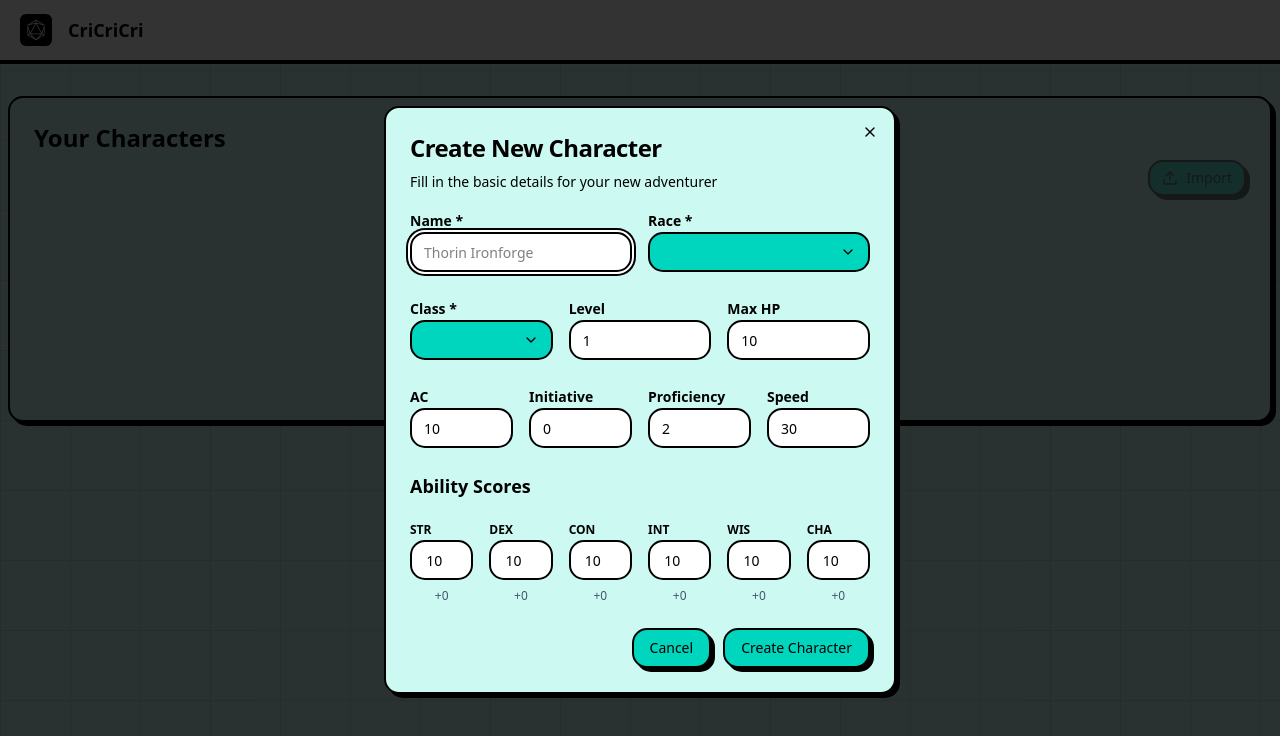
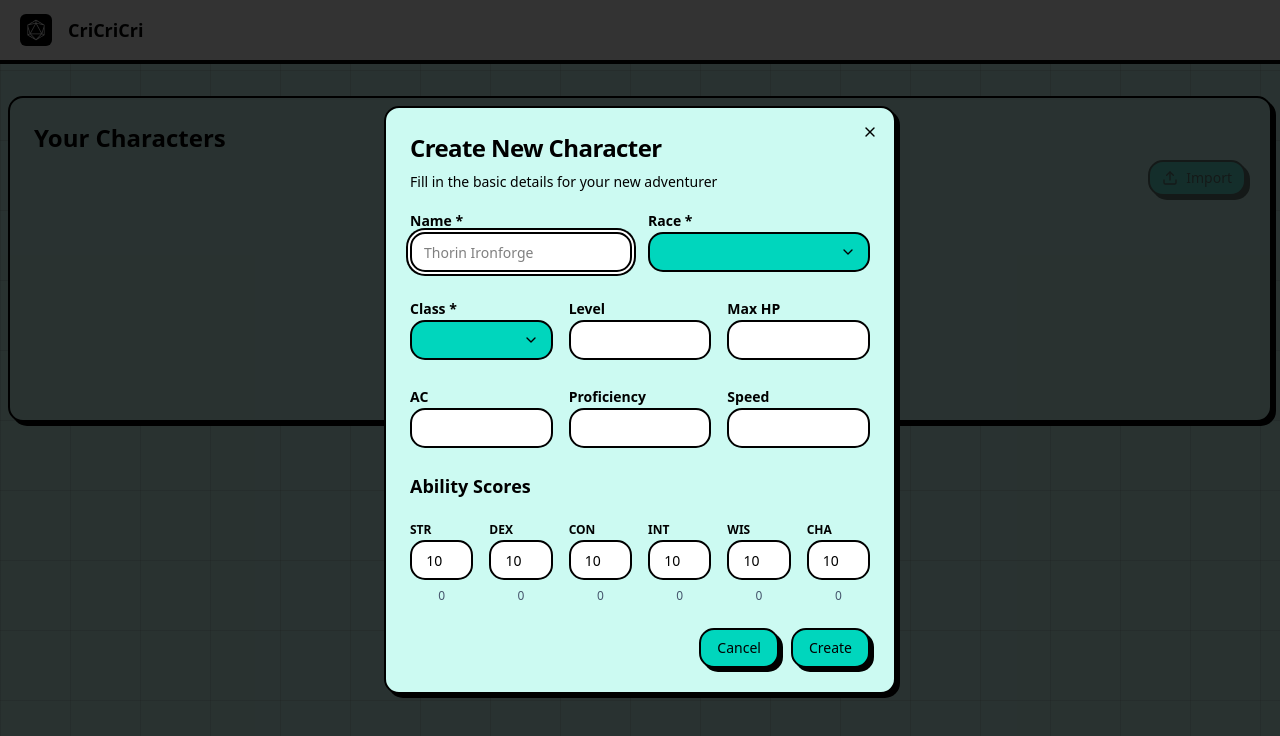
Before and after one commit to reloadedhead/cri-cri-cri, a Next.js app: page / in a window 1280 px wide. Both pictures are taken after a click on the button "Create Character". Shown: the top 736 px of the page. Built offline with nearby package versions, Linux system fonts and the light colour scheme.

Commit message:
improves creation

```diff
--- a/app/characters/[id]/sheet/ability-score.tsx
+++ b/app/characters/[id]/sheet/ability-score.tsx
@@ -7,10 +7,11 @@ interface Props {
 	name: Ability;
 	score: number;
 	icon: FC<{ className?: string }>;
-  modifier: number;
 }
 
-export function AbilityScore({ name, score, modifier, icon: Icon }: Props) {
+export function AbilityScore({ name, score, icon: Icon }: Props) {
+	const modifier = Math.floor((score - 10) / 2);
+
 	return (
 		<Card className="flex flex-col items-center px-4 bg-secondary-background">
 			<Icon className="w-5 h-5 mb-2 text-slate-600 dark:text-slate-400" />
--- a/components/create-character.tsx
+++ b/components/create-character.tsx
@@ -1,5 +1,4 @@
 "use client";
-
 import { Button } from "@/components/ui/button";
 import {
 	Dialog,
@@ -13,10 +12,11 @@ import { Input } from "@/components/ui/input";
 import { Label } from "@/components/ui/label";
 import { useClassOptions } from "@/hooks/use-class-options";
 import { useRaceOptions } from "@/hooks/use-race-options";
-import { Character, Class } from "@/models/character";
 import { useCharacterStore } from "@/store/use-character-store";
 import { useRouter } from "next/navigation";
-import { SubmitEvent, useState } from "react";
+import { SubmitEvent, useRef, useState } from "react";
+import { z } from "zod";
+import { Abilities, Ability, Classes, Races } from "../models/character";
 import {
 	Select,
 	SelectContent,
@@ -30,30 +30,16 @@ interface CreateCharacterModalProps {
 	onOpenChange: (open: boolean) => void;
 }
 
-const calculateModifier = (score: number): number => {
-	return Math.floor((score - 10) / 2);
-};
-
 export default function CreateCharacterModal({
 	open,
 	onOpenChange,
 }: CreateCharacterModalProps) {
 	const router = useRouter();
 	const { add } = useCharacterStore();
-	const [isCreating, setIsCreating] = useState(false);
 	const classOptions = useClassOptions();
 	const raceOptions = useRaceOptions();
-
-	const [formData, setFormData] = useState({
-		name: "",
-		race: "",
-		class: "Druid",
-		level: 1,
-		maxHP: 10,
-		ac: 10,
-		initiative: 0,
-		proficiency: 2,
-		speed: 30,
+	const formRef = useRef<HTMLFormElement>(null);
+	const [abilities, setAbilities] = useState<Record<Ability, number>>({
 		strength: 10,
 		dexterity: 10,
 		constitution: 10,
@@ -62,73 +48,66 @@ export default function CreateCharacterModal({
 		charisma: 10,
 	});
 
-	const handleSubmit = async (e: SubmitEvent<HTMLFormElement>) => {
-		e.preventDefault();
-		setIsCreating(true);
+	const getModifierOf = (ability: Ability) => {
+		const value = Number(abilities?.[ability]);
 
-		const character: Omit<Character, "id"> = {
-			name: formData.name,
-			race: formData.race,
-			class: formData.class as Class,
-			level: formData.level,
-			hp: {
-				current: formData.maxHP,
-				max: formData.maxHP,
-			},
-			ac: formData.ac,
-			initiative: formData.initiative,
-			proficiency: formData.proficiency,
-			speed: formData.speed,
-			abilities: {
-				Strength: {
-					score: formData.strength,
-					modifier: calculateModifier(formData.strength),
-				},
-				Dexterity: {
-					score: formData.dexterity,
-					modifier: calculateModifier(formData.dexterity),
-				},
-				Constitution: {
-					score: formData.constitution,
-					modifier: calculateModifier(formData.constitution),
-				},
-				Intelligence: {
-					score: formData.intelligence,
-					modifier: calculateModifier(formData.intelligence),
-				},
-				Wisdom: {
-					score: formData.wisdom,
-					modifier: calculateModifier(formData.wisdom),
-				},
-				Charisma: {
-					score: formData.charisma,
-					modifier: calculateModifier(formData.charisma),
-				},
-			},
-			weapons: [],
-			armor: [],
-			skills: [],
-		};
+		if (Number.isInteger(value)) {
+			return Math.floor((value - 10) / 2);
+		}
 
-		const id = add(character);
-		router.push(`/character/${id}`);
+		return null;
 	};
 
-	const updateField = (field: string, value: string | number) => {
-		setFormData((prev) => ({ ...prev, [field]: value }));
+	const onSubmit = (event: SubmitEvent<HTMLFormElement>) => {
+		event.stopPropagation();
+		event.preventDefault();
+
+		const formData = new FormData(event.currentTarget);
+
+		const parsed = z
+			.object({
+				name: z.string(),
+				level: z.coerce.number().min(1).max(20),
+				race: z.enum(Races),
+				class: z.enum(Classes),
+				ac: z.coerce.number(),
+				maxHp: z.coerce.number(),
+				proficiency: z.coerce.number(),
+				speed: z.coerce.number(),
+				strength: z.coerce.number(),
+				dexterity: z.coerce.number(),
+				constitution: z.coerce.number(),
+				charisma: z.coerce.number(),
+				wisdom: z.coerce.number(),
+				intelligence: z.coerce.number(),
+			})
+			.safeParse(Object.fromEntries(formData.entries()));
+
+		if (parsed.success) {
+			const { id } = add(parsed.data);
+
+			router.push(`/characters/${id}/sheet`);
+		} else {
+			console.error(parsed.error);
+			alert(
+				"There's some error in your form and I had no time to build a nicer UI. 😔",
+			);
+		}
 	};
 
 	return (
 		<Dialog open={open} onOpenChange={onOpenChange}>
 			<DialogContent className="max-w-2xl max-h-[90vh] overflow-y-auto">
 				<DialogHeader>
-					<DialogTitle className="text-2xl">Create New Character</DialogTitle>
+					<DialogTitle className="text-2xl">
+						Create New Character
+					</DialogTitle>
 					<DialogDescription>
 						Fill in the basic details for your new adventurer
 					</DialogDescription>
 				</DialogHeader>
 
-				<form onSubmit={handleSubmit} className="space-y-6">
+				<form ref={formRef} onSubmit={onSubmit} className="space-y-6">
 					{/* Basic Info */}
 					<div className="space-y-4">
 						<div className="grid grid-cols-2 gap-4">
@@ -136,22 +115,25 @@ export default function CreateCharacterModal({
 								<Label htmlFor="name">Name *</Label>
 								<Input
 									id="name"
-									value={formData.name}
-									onChange={(e) => updateField("name", e.target.value)}
+									name="name"
 									placeholder="Thorin Ironforge"
 									required
+									min={1}
 								/>
 							</div>
 							<div className="space-y-2">
 								<Label htmlFor="race">Race *</Label>
-								<Select required>
+								<Select name="race" required>
 									<SelectTrigger>
 										<SelectValue />
 									</SelectTrigger>
 
 									<SelectContent>
 										{raceOptions.map((race) => (
-											<SelectItem key={race.value} value={race.value}>
+											<SelectItem
+												key={race.value}
+												value={race.value}
+											>
 												{race.label}
 											</SelectItem>
 										))}
@@ -163,14 +145,17 @@ export default function CreateCharacterModal({
 						<div className="grid grid-cols-3 gap-4">
 							<div className="space-y-2">
 								<Label htmlFor="class">Class *</Label>
-								<Select>
+								<Select name="class" required>
 									<SelectTrigger>
 										<SelectValue />
 									</SelectTrigger>
 
 									<SelectContent>
 										{classOptions.map((option) => (
-											<SelectItem value={option.value} key={option.value}>
+											<SelectItem
+												value={option.value}
+												key={option.value}
+											>
 												{option.label}
 											</SelectItem>
 										))}
@@ -181,74 +166,54 @@ export default function CreateCharacterModal({
 								<Label htmlFor="level">Level</Label>
 								<Input
 									id="level"
+									name="level"
 									type="number"
 									min="1"
 									max="20"
-									value={formData.level}
-									onChange={(e) =>
-										updateField("level", parseInt(e.target.value))
-									}
 								/>
 							</div>
 							<div className="space-y-2">
-								<Label htmlFor="maxHP">Max HP</Label>
+								<Label htmlFor="maxHp">Max HP</Label>
 								<Input
-									id="maxHP"
+									required
+									id="maxHp"
+									name="maxHp"
 									type="number"
 									min="1"
-									value={formData.maxHP}
-									onChange={(e) =>
-										updateField("maxHP", parseInt(e.target.value))
-									}
 								/>
 							</div>
 						</div>
 
-						<div className="grid grid-cols-4 gap-4">
+						<div className="grid grid-cols-3 gap-4">
 							<div className="space-y-2">
 								<Label htmlFor="ac">AC</Label>
 								<Input
+									required
 									id="ac"
+									name="ac"
 									type="number"
 									min="1"
-									value={formData.ac}
-									onChange={(e) => updateField("ac", parseInt(e.target.value))}
-								/>
-							</div>
-							<div className="space-y-2">
-								<Label htmlFor="initiative">Initiative</Label>
-								<Input
-									id="initiative"
-									type="number"
-									value={formData.initiative}
-									onChange={(e) =>
-										updateField("initiative", parseInt(e.target.value))
-									}
 								/>
 							</div>
 							<div className="space-y-2">
 								<Label htmlFor="proficiency">Proficiency</Label>
 								<Input
+									required
 									id="proficiency"
+									name="proficiency"
 									type="number"
-									min="2"
+									min="0"
 									max="6"
-									value={formData.proficiency}
-									onChange={(e) =>
-										updateField("proficiency", parseInt(e.target.value))
-									}
 								/>
 							</div>
 							<div className="space-y-2">
 								<Label htmlFor="speed">Speed</Label>
 								<Input
+									required
+									name="speed"
 									id="speed"
 									type="number"
 									min="0"
-									value={formData.speed}
-									onChange={(e) =>
-										updateField("speed", parseInt(e.target.value))
-									}
 								/>
 							</div>
 						</div>
@@ -258,36 +223,34 @@ export default function CreateCharacterModal({
 					<div className="space-y-4">
 						<h3 className="text-lg font-semibold">Ability Scores</h3>
 						<div className="grid grid-cols-3 md:grid-cols-6 gap-4">
-							{[
-								{ key: "strength", label: "STR" },
-								{ key: "dexterity", label: "DEX" },
-								{ key: "constitution", label: "CON" },
-								{ key: "intelligence", label: "INT" },
-								{ key: "wisdom", label: "WIS" },
-								{ key: "charisma", label: "CHA" },
-							].map(({ key, label }) => (
-								<div key={key} className="space-y-2">
-									<Label htmlFor={key} className="text-xs uppercase">
-										{label}
+							{Abilities.map((ability) => (
+								<div key={ability} className="space-y-2">
+									<Label
+										htmlFor={ability}
+										className="text-xs uppercase"
+									>
+										{ability.substring(0, 3)}
 									</Label>
 									<Input
-										id={key}
+										id={ability}
+										name={ability}
+										required
 										type="number"
 										min="1"
 										max="30"
-										value={formData[key as keyof typeof formData] as number}
-										onChange={(e) => updateField(key, parseInt(e.target.value))}
 										className="text-center"
+										defaultValue={10}
+										onChange={(event) =>
+											setAbilities((old) => ({
+												...old,
+												[ability]: Number(
+													event.currentTarget?.value ?? 0,
+												),
+											}))
+										}
 									/>
 									<div className="text-xs text-center text-slate-600 dark:text-slate-400">
-										{calculateModifier(
-											formData[key as keyof typeof formData] as number,
-										) >= 0
-											? "+"
-											: ""}
-										{calculateModifier(
-											formData[key as keyof typeof formData] as number,
-										)}
+										{getModifierOf(ability)}
 									</div>
 								</div>
 							))}
@@ -298,9 +261,7 @@ export default function CreateCharacterModal({
 						<Button type="button" onClick={() => onOpenChange(false)}>
 							Cancel
 						</Button>
-						<Button type="submit">
-							{isCreating ? "Creating..." : "Create Character"}
-						</Button>
+						<Button type="submit">Create</Button>
 					</DialogFooter>
 				</form>
 			</DialogContent>
--- a/package.json
+++ b/package.json
@@ -26,6 +26,7 @@
     "react": "19.2.3",
     "react-dom": "19.2.3",
     "tailwind-merge": "^3.5.0",
+    "zod": "^4.3.6",
     "zustand": "^5.0.11"
   },
   "devDependencies": {
```
Also changed, not shown: app/characters/[id]/sheet/ability-score-card.tsx (+22 -19 lines), app/characters/[id]/sheet/character-header-card.tsx (+5 -5 lines), app/characters/[id]/sheet/skills-card.tsx (+6 -2 lines), app/page.tsx (+18 -5 lines), models/character.ts (+10 -25 lines), models/skill.ts (+18 -18 lines), store/use-character-store.ts (+14 -3 lines), 1 other file (tests, documents, lock files or other folders). Lines whose indentation alone changed are shown as unchanged.
